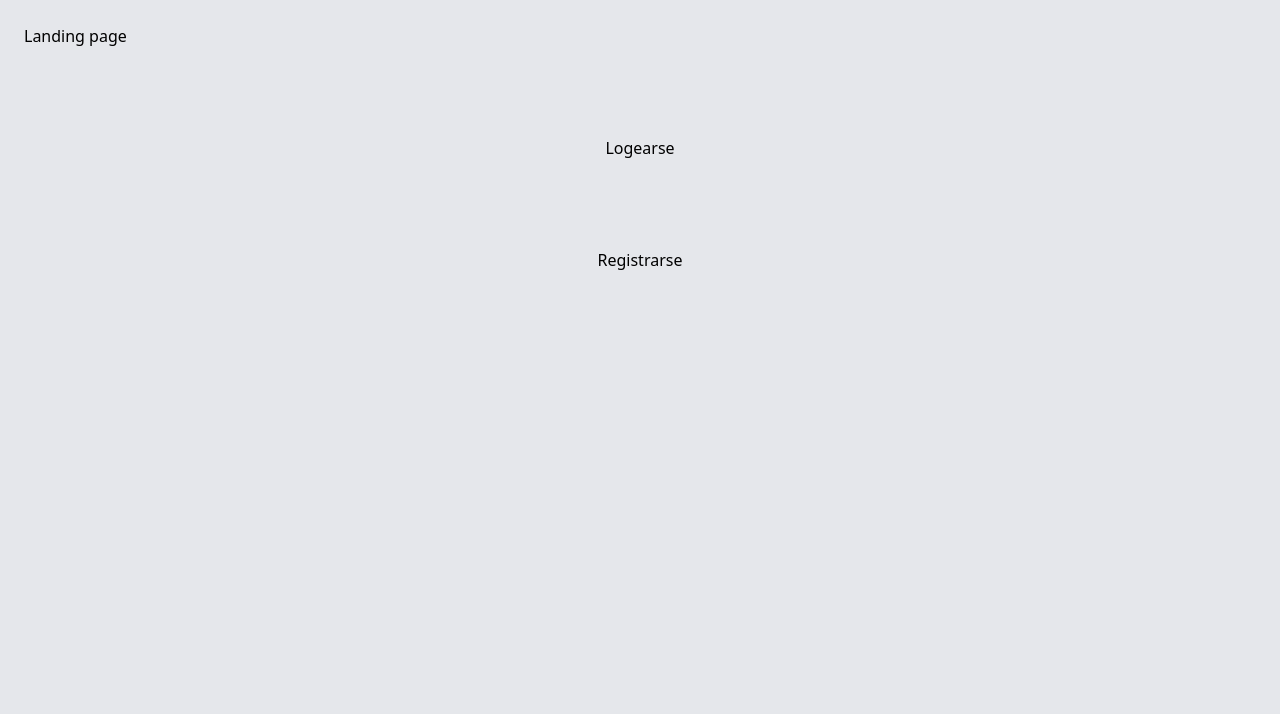
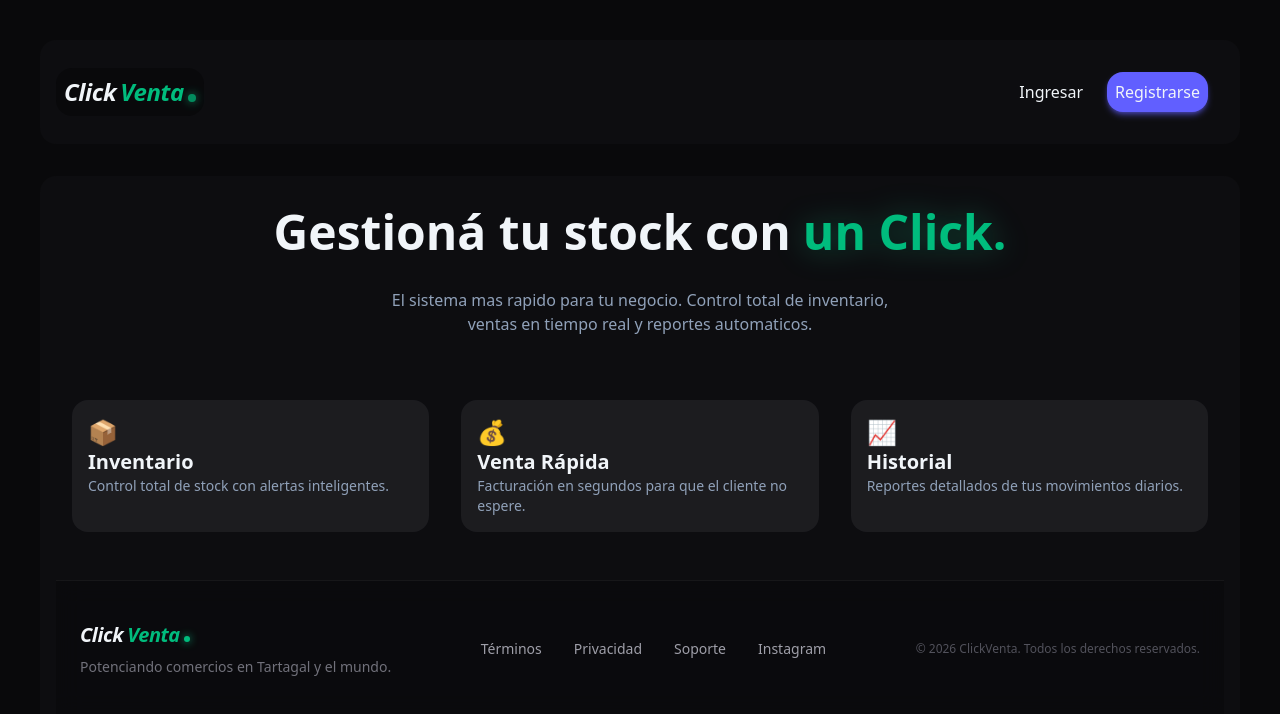
Before and after one commit to SamuelV821/Sistema-de-Inventario, a React (Vite) app: page / in a window 1280 px wide. Shown: the top 714 px of the page. Built offline with nearby package versions, Linux system fonts and the light colour scheme; no server answers.

Commit message:
Landing creada

```diff
--- a/src/App.jsx
+++ b/src/App.jsx
@@ -26,7 +26,7 @@ function App() {
 
 
   return (
-    <div className="bg-gray-200 flex flex-col gap-8 p-6 min-h-screen">
+    <div className="bg-zinc-950 text-slate-100 flex flex-col gap-8 p-6 min-h-screen">
      <BrowserRouter>
      {logeado &&
      <nav>
--- a/src/pages/historial.jsx
+++ b/src/pages/historial.jsx
@@ -12,7 +12,7 @@ function Historial() {
 
         const { data:dataFacturas, error:errorFacturas } = await supabase
         .from('facturas')
-        .select()
+        .select().order('created_at', { ascending: false })
 
         const { data:dataVentas, error:errorVentas } = await supabase
         .from('ventas')
--- a/src/pages/home-loged.jsx
+++ b/src/pages/home-loged.jsx
@@ -5,6 +5,7 @@ import { useEffect, useState } from "react";
 function Vender({productos,setProductos,idNegocioActual,idUser}){
     const [productosEncontrados,setProductosEncontrados] = useState([]);
     const [listaDeVenta,setListaDeVenta] = useState([]);
+
 
     function buscar(e){
 
@@ -18,6 +19,12 @@ function Vender({productos,setProductos,idNegocioActual,idUser}){
 
     function agregarProducto(index){
         const p = productosEncontrados[index];
+
+        if (p.cantidad <= 0) {
+        alert("¡Sin stock! No podés vender lo que no tenés, Guerrero.");
+        return;
+        }
+
         if(!listaDeVenta.some(item => item.id === p.id)){
             setListaDeVenta([...listaDeVenta,
                 {id:p.id,
@@ -36,7 +43,22 @@ function Vender({productos,setProductos,idNegocioActual,idUser}){
 
     function editarCantidad(e,index){
         const cant = (parseFloat(e.target.value));
-        if(cant>0){
+        const productoOriginal = productos.find(p => p.id === listaDeVenta[index].id);
+        const stockDisponible = productoOriginal?.cantidad || 0;
+
+        if(!isNaN(cant)){
+
+            if(cant > stockDisponible){
+                alert('Stock insuficiente');
+                e.target.value = listaDeVenta[index].cantidad;
+                return;
+            }
+
+            else if(cant < 1){
+                e.target.value = listaDeVenta[index].cantidad;
+                return;
+            }
+
             setListaDeVenta(prev => prev.map((item,id)=>{
             if(id === index){
                 return{...item,
@@ -48,11 +70,19 @@ function Vender({productos,setProductos,idNegocioActual,idUser}){
             return(item);
             }));
         }
+        else{
+            e.target.value = listaDeVenta[index].cantidad;
+        }
 
     }
 
    const finalizarVenta = async () => {
     const totalVenta = listaDeVenta.reduce((acc, el) => acc + el.precio_final, 0);
+
+    if(listaDeVenta.length === 0){
+        console.log('Agrega un producto')
+        return;
+    }
 
     // 1. Insertamos la cabecera de la factura
     const { data: venta, error: errorVenta } = await supabase
@@ -103,6 +133,8 @@ function Vender({productos,setProductos,idNegocioActual,idUser}){
 
 
 
+
+
     return(
         <div className="bg-slate-400 min-h-60 flex flex-col rounded-2xl p-6 gap-6">
             <div className="flex flex-row h-6"><input type="text" className="border-1" onChange={(e) => buscar(e)}></input><button className="border-1">Buscar</button></div>
@@ -119,7 +151,9 @@ function Vender({productos,setProductos,idNegocioActual,idUser}){
                 {listaDeVenta.map((data,index)=>(
                     <div key={index}>
                     <span >Producto: {data.producto} Precio Unitario: {data.precio} Cantidad: </span>
-                    <input type="number" value={data.cantidad} onChange={(e)=> editarCantidad(e,index)}/>
+                    <input type="number" min={1} step={1}
+                        onKeyDown={(e) => {if (e.key === '-' || e.key === '.') {
+                        e.preventDefault();} else if(e.key ==='Enter'){e.currentTarget.blur()}}} defaultValue={data.cantidad} onBlur={(e)=> editarCantidad(e,index)}/>
                     <span> Precio Final: {data.precio_final}</span>
                     <button onClick={() => borrarProducto(index)}>x</button>
                     </div>
--- a/src/pages/home.jsx
+++ b/src/pages/home.jsx
@@ -20,13 +20,92 @@ export function Home(){
 
 
     return(
-        <>
-        <h1>Landing page</h1>
-        <br />
-        <button onClick={() => navigate('/login')}>Logearse</button>
-        <br />
-        <button onClick={() => navigate('/register')}>Registrarse</button>
-        </>
+        <div className="flex flex-col p-4 gap-8">
+            <div className='bg-zinc-900/30 rounded-2xl flex flex-row items-center justify-between p-4 gap-8'>
+                {/*Logo*/}
+                <div className='bg-zinc-950 rounded-2xl p-2'>
+                    <div className="flex items-center gap-1 tracking-tight">
+                        <span className="text-2xl font-black text-slate-100 italic">Click</span>
+                        <span className="text-2xl font-black text-emerald-500 italic">Venta</span>
+                        <div className="h-2 w-2 bg-emerald-500 boxsh rounded-full mt-3 shadow-[0_0_10px_#10b981] animate-pulse"></div>
+                    </div>
+                </div>
+                {/*Botones */}
+                <div className="flex flex-col md:flex-row p-4 gap-6 items-center justify-center">
+                    <button className=" hover:text-indigo-500 " onClick={() => navigate('/login')}>Ingresar</button>
+                    <button className="bg-indigo-500 shadow-md shadow-indigo-500/50 hover:shadow-indigo-500/90 hover:text-zinc-950 transition-all text-center rounded-2xl p-2 " onClick={() => navigate('/register')}>Registrarse</button>
+                </div>
+            </div>
+
+            <div className="bg-zinc-900/30 rounded-2xl min-h-30 w-full p-4 gap-8 flex flex-col">
+
+                <div className="flex flex-col w-full items-center justify-center p-4 gap-8">
+                    <div className="flex flex-row items-center justify-center gap-3 font-black text-5xl">
+                        <span>Gestioná tu stock con</span>
+                        <span className="text-emerald-500 drop-shadow-[0_0_15px_rgba(16,185,129,0.4)]">un Click.</span>
+                    </div>
+                    <p className="text-slate-400 max-w-130 text-center ">El sistema mas rapido para
+                     tu negocio. Control total de inventario, ventas en tiempo real y reportes automaticos.</p>
+
+                </div>
+
+                <div className="grid grid-cols-3 w-full p-4 gap-8">
+                    <div className="bg-zinc-400/10 min-h-30 col-span-1 rounded-2xl p-4 gap-8">
+                        <span className="text-emerald-500 text-2xl">📦</span>
+                        <h3 className="text-xl font-bold text-slate-100">Inventario</h3>
+                        <p className="text-slate-400 text-sm">Control total de stock con alertas inteligentes.</p>
+                    </div>
+
+                    <div className="bg-zinc-400/10 min-h-30 col-span-1 rounded-2xl p-4 gap-8">
+                        <span className="text-emerald-500 text-2xl">💰</span>
+                        <h3 className="text-xl font-bold text-slate-100">Venta Rápida</h3>
+                        <p className="text-slate-400 text-sm">Facturación en segundos para que el cliente no espere.</p>
+                    </div>
+
+                    <div className="bg-zinc-400/10 min-h-30 col-span-1 rounded-2xl p-4 gap-8">
+                        <span className="text-emerald-500 text-2xl">📈</span>
+                        <h3 className="text-xl font-bold text-slate-100">Historial</h3>
+                        <p className="text-slate-400 text-sm">Reportes detallados de tus movimientos diarios.</p>
+                    </div>
+
+
+                </div>
+
+                <footer className="mt-auto w-full py-10 border-t border-white/5 bg-zinc-950/50 backdrop-blur-md">
+                        <div className="max-w-7xl mx-auto px-6 flex flex-col md:flex-row justify-between items-center gap-8">
+
+                            {/* Lado Izquierdo: Marca */}
+                            <div className="flex flex-col gap-2">
+                                <div className="flex items-center gap-1 tracking-tight">
+                                    <span className="text-xl font-black text-slate-100 italic">Click</span>
+                                    <span className="text-xl font-black text-emerald-500 italic">Venta</span>
+                                    <div className="h-1.5 w-1.5 bg-emerald-500 rounded-full mt-2 shadow-[0_0_8px_#10b981]"></div>
+                                </div>
+                                <p className="text-zinc-500 text-sm">
+                                    Potenciando comercios en Tartagal y el mundo.
+                                </p>
+                            </div>
+
+                            {/* Lado Derecho: Links rápidos */}
+                            <div className="flex gap-8 text-sm font-medium text-zinc-400">
+                                <a href="#" className="hover:text-emerald-500 transition-colors">Términos</a>
+                                <a href="#" className="hover:text-emerald-500 transition-colors">Privacidad</a>
+                                <a href="#" className="hover:text-emerald-500 transition-colors">Soporte</a>
+                                <a href="#" className="hover:text-emerald-500 transition-colors">Instagram</a>
+                            </div>
+
+                            {/* Copyright */}
+                            <div className="text-zinc-600 text-xs">
+                                © 2026 ClickVenta. Todos los derechos reservados.
+                            </div>
+                        </div>
+                    </footer>
+
+
+
+
+            </div>
+        </div>
 
     );
 
```
